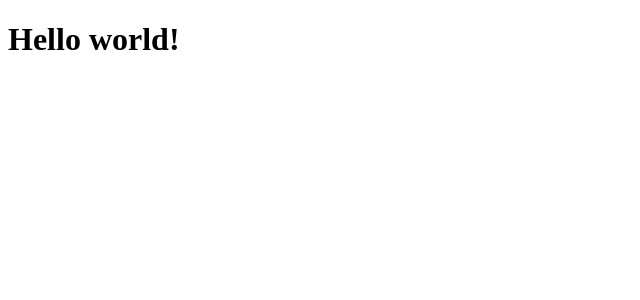
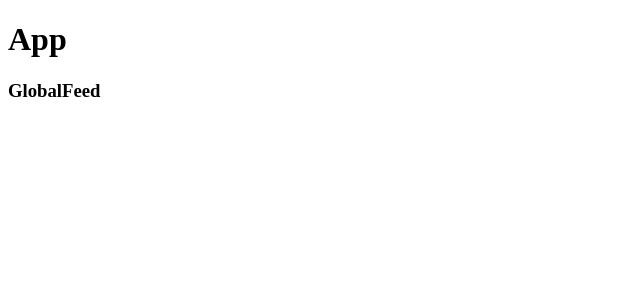
Before and after one commit to FFiillaattoovv/medium-clone, a React (Create React App) app: page / in a window 1280 px wide. Shown: the top 300 px of the page, without its empty margins (0-640 px from the left). Built offline with nearby package versions, Linux system fonts and the light colour scheme.

Commit message:
Add routes

```diff
--- a/package.json
+++ b/package.json
@@ -40,5 +40,8 @@
       "last 1 firefox version",
       "last 1 safari version"
     ]
+  },
+  "devDependencies": {
+    "@types/react-router-dom": "^5.3.1"
   }
 }
--- a/src/App.tsx
+++ /dev/null
@@ -1,11 +0,0 @@
-import React from 'react';
-
-function App() {
-  return (
-    <div className="App">
-      <h1>Hello world!</h1>
-    </div>
-  );
-}
-
-export default App;
--- a/src/index.tsx
+++ b/src/index.tsx
@@ -1,6 +1,18 @@
 import React from 'react';
 import ReactDOM from 'react-dom';
-import App from './App';
+import {BrowserRouter} from "react-router-dom";
+import Routes from "./pages/Routes";
+
+const App = () => {
+  return(
+      <div>
+          <h1>App</h1>
+          <BrowserRouter>
+              <Routes/>
+          </BrowserRouter>
+      </div>
+  )
+}
 
 ReactDOM.render(
   <React.StrictMode>
--- /dev/null
+++ b/src/pages/Routes.tsx
@@ -0,0 +1,14 @@
+import {Switch, Route} from "react-router-dom";
+import GlobalFeed from "./globalFeed/GlobalFeed";
+import Article from "./article/Article";
+
+const Routes = () => {
+    return (
+        <Switch>
+            <Route path={'/'} component={GlobalFeed} exact/>
+            <Route path={'/articles/:slug'} component={Article}/>
+        </Switch>
+    )
+}
+
+export default Routes;
--- /dev/null
+++ b/src/pages/article/Article.tsx
@@ -0,0 +1,11 @@
+import React from 'react';
+
+function Article() {
+    return (
+        <div>
+            <h3>Article</h3>
+        </div>
+    );
+}
+
+export default Article;
--- /dev/null
+++ b/src/pages/globalFeed/GlobalFeed.tsx
@@ -0,0 +1,11 @@
+import React from 'react';
+
+function GlobalFeed() {
+    return (
+        <div>
+            <h3>GlobalFeed</h3>
+        </div>
+    );
+}
+
+export default GlobalFeed;
```
Also changed, not shown: 1 other file (tests, documents, lock files or other folders).
